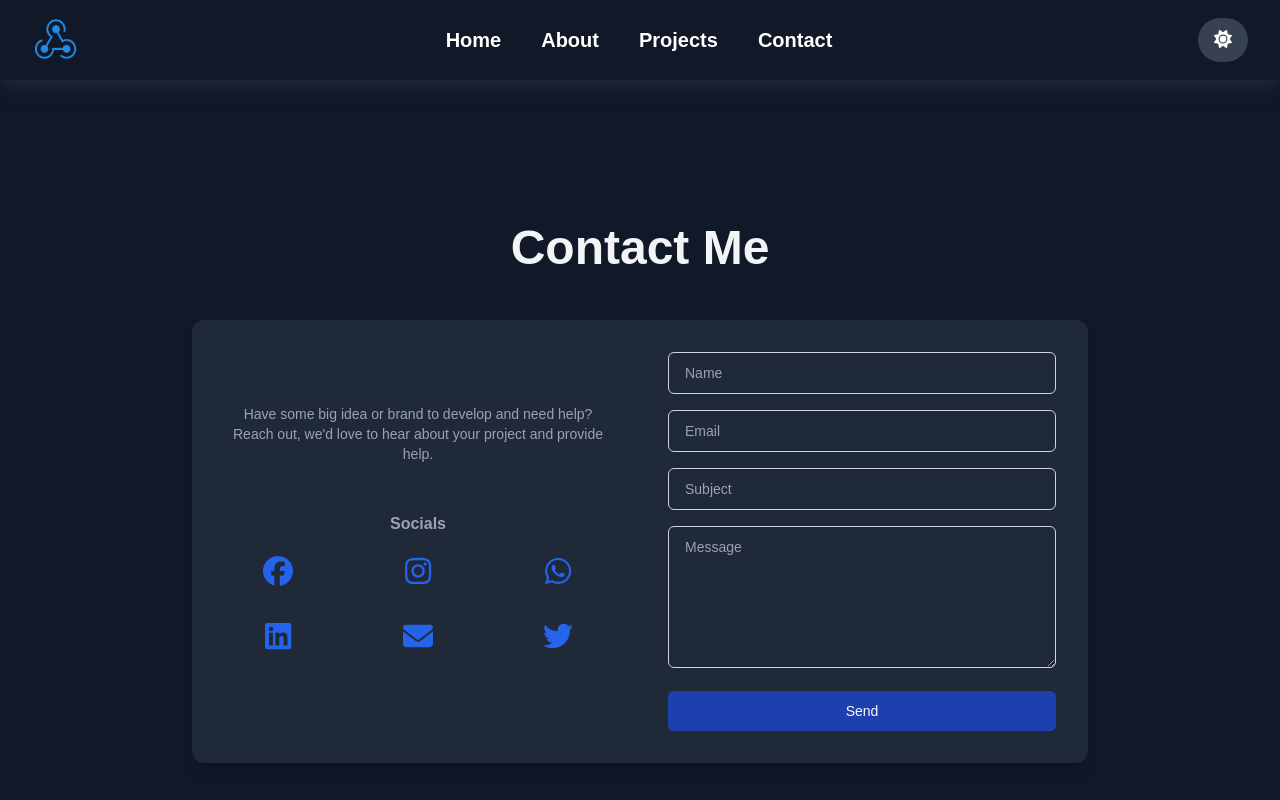
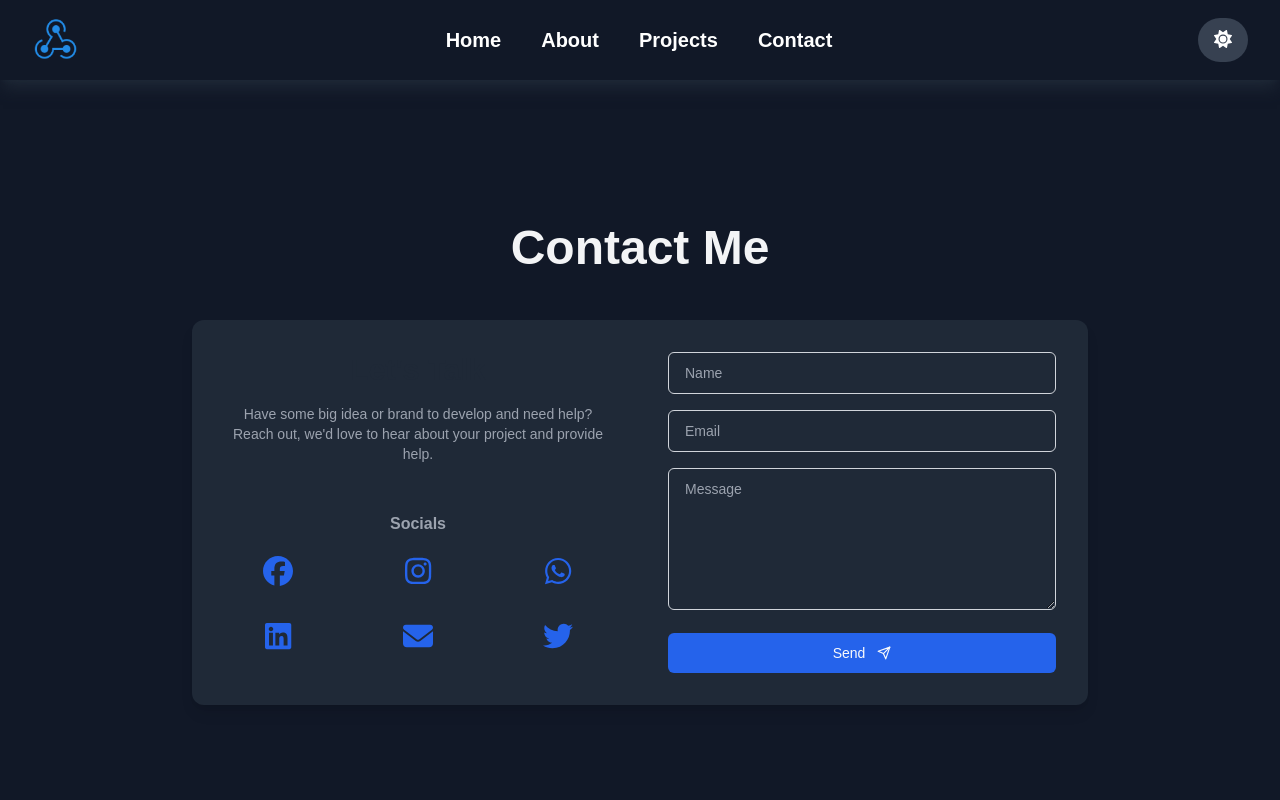
Before and after one commit to magdiperper12/portfolio, a React (Create React App) app: page /Contact in a window 1280 px wide. Shown: the top 800 px of the page. Built offline with nearby package versions, Linux system fonts and the light colour scheme.

Commit message:
fix : update contact page '

```diff
--- a/package.json
+++ b/package.json
@@ -11,6 +11,7 @@
     "@testing-library/user-event": "^13.5.0",
     "react": "^18.3.1",
     "react-dom": "^18.3.1",
+    "react-icons": "^5.4.0",
     "react-iframe": "^1.8.5",
     "react-player": "^2.16.0",
     "react-router-dom": "^6.26.2",
--- a/src/pages/Contact.js
+++ b/src/pages/Contact.js
@@ -1,4 +1,4 @@
-import React from 'react';
+import React, { useState } from 'react';
 import { FontAwesomeIcon } from '@fortawesome/react-fontawesome';
 import {
 	faFacebook,
@@ -9,6 +9,7 @@
 } from '@fortawesome/free-brands-svg-icons';
 import { faEnvelope as faEnvelopeSolid } from '@fortawesome/free-solid-svg-icons';
 import { useDarkMode } from '../DarkModeContext'; // Adjust the import path as needed
+import { FiSend } from 'react-icons/fi';
 
 function Contact() {
 	const { darkMode } = useDarkMode();
@@ -46,6 +47,10 @@
 		},
 	];
 
+	const [showAlert, setShowAlert] = useState(false);
+	const reload = () => {
+		window.location.reload();
+	};
 	return (
 		<section
 			className={`flex container flex-col items-center py-24 px-6 sm:px-10 ${
@@ -94,9 +99,15 @@
 					</div>
 				</div>
 
-				<form className='space-y-4'>
+				<form
+					className='space-y-4'
+					onSubmit={(e) => {
+						e.preventDefault(); // Prevent default form submission
+						setShowAlert(true); // Show the custom alert
+					}}>
 					<input
 						type='text'
+						required
 						placeholder='Name'
 						className={`w-full ${
 							darkMode
@@ -107,23 +118,17 @@
 					<input
 						type='email'
 						placeholder='Email'
+						required
 						className={`w-full ${
 							darkMode
 								? 'bg-gray-800 text-gray-50'
 								: 'bg-slate-50 text-slate-700'
 						} rounded-md py-2.5 px-4 border border-gray-300 dark:border-gray-600 text-sm outline-none focus:ring-2 focus:ring-blue-500`}
 					/>
-					<input
-						type='text'
-						placeholder='Subject'
-						className={`w-full ${
-							darkMode
-								? 'bg-gray-800 text-gray-50'
-								: 'bg-slate-50 text-slate-700'
-						} rounded-md py-2.5 px-4 border border-gray-300 dark:border-gray-600 text-sm outline-none focus:ring-2 focus:ring-blue-500`}
-					/>
+
 					<textarea
 						placeholder='Message'
+						required
 						rows='6'
 						className={`w-full ${
 							darkMode
@@ -131,10 +136,23 @@
 								: 'bg-slate-50 text-slate-700'
 						} rounded-md py-2.5 px-4 border border-gray-300 dark:border-gray-600 text-sm outline-none focus:ring-2 focus:ring-blue-500`}></textarea>
 					<button
-						type='button'
-						className={`w-full bg-blue-800 text-gray-50 rounded-md py-2.5 px-4   dark:border-gray-600 text-sm outline-none focus:ring-2 focus:ring-blue-500`}>
-						Send
+						type='submit'
+						className={`w-full flex justify-center items-center gap-3 bg-blue-600  text-gray-50 rounded-md py-2.5 px-4 dark:border-gray-600 text-sm outline-none focus:ring-2 focus:ring-blue-500`}>
+						Send <FiSend />
 					</button>
+					{showAlert && (
+						<div className='fixed top-0 left-0 w-full h-full flex items-center justify-center bg-black bg-opacity-70'>
+							<div className='bg-white px-10 py-8 rounded shadow-lg'>
+								<p className='text-gray-700 mb-7'>codingmagdi@gmail.com</p>
+								<p className='text-gray-900'>Your Mail Delivered!</p>
+								<button
+									onClick={() => setShowAlert(false) & reload()}
+									className='mt-4 px-8 py-2 bg-red-500 text-white rounded-xl'>
+									Close
+								</button>
+							</div>
+						</div>
+					)}
 				</form>
 			</div>
 		</section>
```
Also changed, not shown: 1 other file (tests, documents, lock files or other folders).
